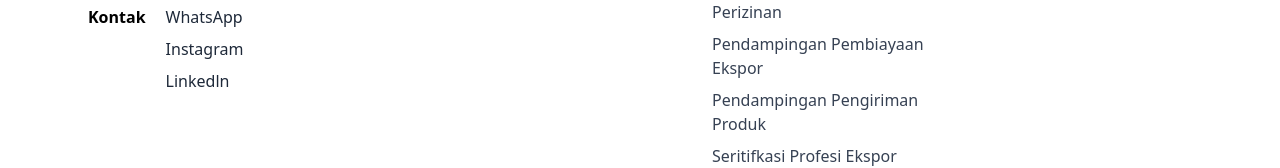
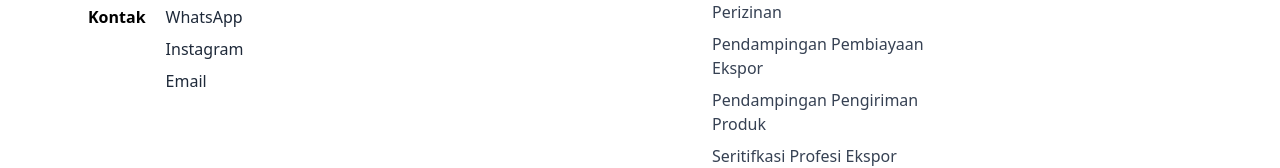
Before and after one commit to 23081010252/pens_website, a React (Vite) app: page / in a window 1280 px wide. Shown: the part 4165-4333 px from the top of the page. Built offline with nearby package versions, Linux system fonts and the light colour scheme.

Commit message:
Update Footer.jsx

```diff
--- a/src/components/Footer.jsx
+++ b/src/components/Footer.jsx
@@ -1,10 +1,21 @@
+/**
+ * komponen footer utama untuk navigasi bawah dan informasi perusahaan.
+ * menampilkan logo, tagline, kontak media sosial, daftar layanan, dan lokasi map.
+ * * @component
+ * @param {object} props - properti komponen.
+ * @param {function} props.setActivePage - fungsi setter untuk mengatur state halaman aktif.
+ */
+
 import React from "react";
-import { useTranslation } from "react-i18next"; // import useTranslation dari i18next untuk menyediakan pustaka bahasa
+import { useTranslation } from "react-i18next";
 
 export default function Footer({ setActivePage }) {
-  const { t } = useTranslation("footer"); // menerima pustaka dari namespace "footer" di i18next melalui fungsi t (translate)
+  const { t } = useTranslation("footer");
 
-  //fungsi handleNavigation untuk menjalankan navigasi
+  /**
+   * menangani navigasi internal saat link diklik.
+   * mencegah reload halaman default dan memperbarui state halaman aktif.
+   */
   const handleNavigation = (e, pageKey) => {
     e.preventDefault();
     if (setActivePage) {
@@ -16,18 +27,21 @@ export default function Footer({ setActivePage }) {
     <footer className="bg-white shadow-[0_-4px_10px_rgba(0,0,0,0.1)] ">
       <div className="grid md:grid-cols-2 max-w-6xl mx-auto px-6 py-10 gap-10 md:gap-36">
         <div>
+          {/** logo perusahaan */}
           <img src="image 5.png" alt="Logo" className="h-10 mb-3" />
+
+          {/** tagline perusahaan dari namespace i18n */}
           <p className="max-w-sm text-gray-700 border-b border-gray-200 pb-2 mb-5">
-            {t("tagline")} {/* menggunakan key dari namespace footer */}
+            {t("tagline")}
           </p>
 
-          {/* kontak narahubung perusahaan */}
+          {/** daftar kontak media sosial dan email */}
           <div className="flex gap-5">
             <h4 className="font-bold mb-3">{t("judul_kontak")}</h4>{" "}
             <ul className="space-y-2 text-gray-800">
               <li>
                 <a
-                  href="https://wa.me/08123456789?text=Halo%2C%20saya%20tertarik%20dengan%20layanan%20ekspor%20Anda."
+                  href="https://wa.me/6281515272829?text=Halo%20admin%2C%20saya%20ingin%20bertanya%20mengenai%20layanan%20ekspor"
                   target="_blank"
                   rel="noopener noreferrer"
                   className="hover:text-gray-950 hover:font-bold"
@@ -37,7 +51,7 @@ export default function Footer({ setActivePage }) {
               </li>
               <li>
                 <a
-                  href="https://www.instagram.com/USERNAME_INSTAGRAM_ANDA"
+                  href="https://www.instagram.com/pegiatekspor"
                   target="_blank"
                   rel="noopener noreferrer"
                   className="hover:text-gray-950 hover:font-bold"
@@ -47,21 +61,19 @@ export default function Footer({ setActivePage }) {
               </li>
               <li>
                 <a
-                  href="https://www.linkedin.com/company/NAMA_PERUSAHAAN_ANDA"
-                  target="_blank"
-                  rel="noopener noreferrer"
+                  href="mailto:pegiatekspornusantara@gmail.com"
                   className="hover:text-gray-950 hover:font-bold"
                 >
-                  Linkedln
+                  Email
                 </a>
               </li>
             </ul>
           </div>
         </div>
 
-        {/* informasi layanan perusahaan */}
         <div className="space-y-10">
           <div className="grid grid-cols-2">
+            {/** kolom navigasi layanan */}
             <div>
               <h4 className="font-bold mb-3">{t("judul_layanan")}</h4>{" "}
               <ul className="space-y-2 text-gray-700">
@@ -122,6 +134,7 @@ export default function Footer({ setActivePage }) {
               </ul>
             </div>
 
+            {/** kolom informasi tambahan */}
             <div>
               <h4 className="font-bold mb-3">{t("judul_informasi")}</h4>{" "}
               <ul className="space-y-2 text-gray-700">
@@ -147,7 +160,7 @@ export default function Footer({ setActivePage }) {
             </div>
           </div>
 
-          {/* informasi alamat perusahaan */}
+          {/** bagian alamat dan peta lokasi (google maps embed) */}
           <div className="space-y-5">
             <div>
               <h4 className="font-bold mb-3">{t("judul_lokasi")}</h4>
@@ -155,8 +168,9 @@ export default function Footer({ setActivePage }) {
             </div>
 
             <div className="rounded-xl overflow-hidden shadow-sm w-80 h-40">
+              {/** iframe dengan url embed google maps yang valid */}
               <iframe
-                src="https://www.google.com/maps/embed?pb=!1m18!1m12!1m3!1d3952.3812347380575!2d110.41433027477557!3d-7.853345678194411!2m3!1f0!2f0!3f0!3m2!1i1024!2i768!4f13.1!3m3!1m2!1s0x2e7a57b645abcb1b%3A0x6c2e42c7b7b7279b!2sKantor%20Perusahaan%20Contoh!5e0!3m2!1sid!2sid!4v1696504812345!5m2!1sid!2sid" // Pertahankan ini atau ganti dengan embed yang benar
+                src="https://www.google.com/maps/embed?pb=!1m18!1m12!1m3!1d126646.20961858547!2d112.6302816353955!3d-7.275972911224859!2m3!1f0!2f0!3f0!3m2!1i1024!2i768!4f13.1!3m3!1m2!1s0x2dd7fbf838184353%3A0x674330f80735414d!2sSurabaya%2C%20Jawa%20Timur!5e0!3m2!1sid!2sid!4v1700000000000!5m2!1sid!2sid"
                 width="100%"
                 height="100%"
                 style={{ border: 0 }}
```
